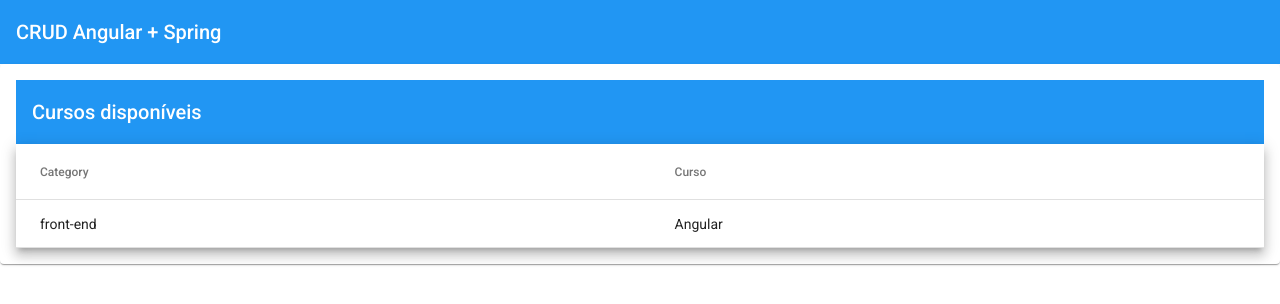
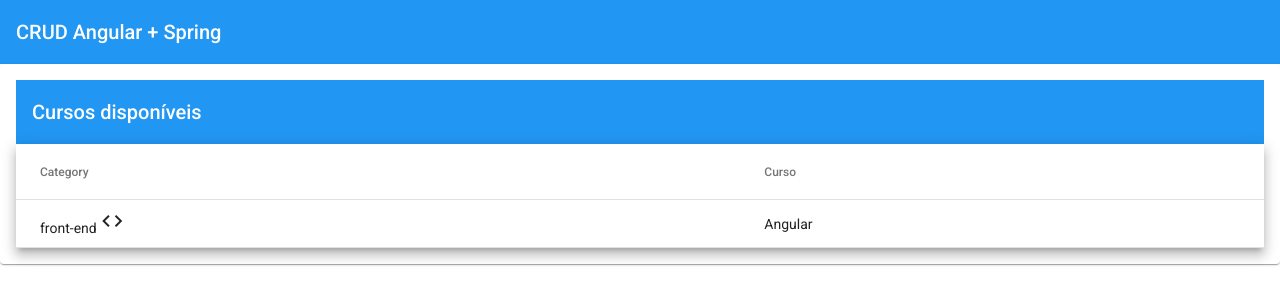
Before and after one commit to vitomc22/angulartips, an Angular app: page /courses in a window 1280 px wide. Shown: the top 304 px of the page. Built offline with nearby package versions, Linux system fonts and the light colour scheme.

Commit message:
Utilizando pipe para troca de icones

```diff
--- a/src/app/courses/courses/courses.component.html
+++ b/src/app/courses/courses/courses.component.html
@@ -5,18 +5,20 @@
     <table mat-table [dataSource]="courses" class="mat-elevation-z8">
 
 
-      <!-- Category Column -->
-      <ng-container matColumnDef="category">
-        <th mat-header-cell *matHeaderCellDef> Category </th>
-        <td mat-cell *matCellDef="let course"> {{ course.category }} </td>
-      </ng-container>
-
       <!-- Name Column -->
       <ng-container matColumnDef="name">
         <th mat-header-cell *matHeaderCellDef> Curso </th>
         <td mat-cell *matCellDef="let course"> {{ course.name}} </td>
       </ng-container>
 
+
+      <!-- Category Column -->
+      <ng-container matColumnDef="category">
+        <th mat-header-cell *matHeaderCellDef> Category </th>
+        <td mat-cell *matCellDef="let course"> {{ course.category }}
+          <mat-icon aria-hidden="false" aria-label="Categoria do curso">{{course.category | category}}</mat-icon>
+        </td>
+      </ng-container>
 
       <tr mat-header-row *matHeaderRowDef="displayedColumns"></tr>
       <tr mat-row *matRowDef="let row; columns: displayedColumns;"></tr>
--- a/src/app/courses/services/courses.service.ts
+++ b/src/app/courses/services/courses.service.ts
@@ -15,7 +15,7 @@
     return  this.httpClient.get<Course[]>(this.API) //Criamos um observable, com generics do tipo Course que é lista
     .pipe(
       first(), //somente pegar o dado uma fez
-      delay(5000), //atrasando o recebimento de proposito para testar o spinner
+      //atrasando o recebimento de proposito para testar o spinner
       tap(courses => console.log(courses))); //pipe para coleta dos dados e tap para usar log de forma reativa
   }
 }
--- /dev/null
+++ b/src/app/shared/pipes/category.pipe.ts
@@ -0,0 +1,16 @@
+import { Pipe, PipeTransform } from '@angular/core';
+
+@Pipe({
+  name: 'category'
+})
+export class CategoryPipe implements PipeTransform {
+
+  transform(value: string): string {
+    switch(value){
+      case 'front-end' : return'code';
+      case 'back-end' : return'computer';
+    }
+    return 'code';
+  }
+
+}
--- a/src/app/shared/shared.module.ts
+++ b/src/app/shared/shared.module.ts
@@ -2,18 +2,22 @@
 import { CommonModule } from '@angular/common';
 import { ErrorDialogComponent } from './componentes/error-dialog/error-dialog.component';
 import { AppMaterialModule } from './app-material/app-material.module';
+import { CategoryPipe } from './pipes/category.pipe';
 
 
 
 @NgModule({
   declarations: [
 
-    ErrorDialogComponent
+    ErrorDialogComponent,
+     CategoryPipe
   ],
   imports: [
     CommonModule,
     AppMaterialModule
   ],
-  exports: [ErrorDialogComponent]
+  exports: [
+    ErrorDialogComponent,
+    CategoryPipe]
 })
 export class SharedModule { }
```
Also changed, not shown: src/app/shared/app-material/app-material.module.ts (+5 -3 lines), 1 other file (tests, documents, lock files or other folders).
